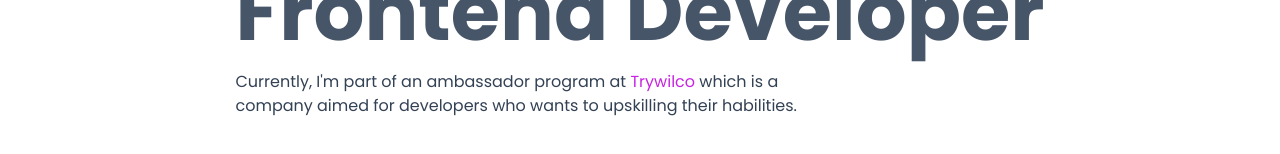
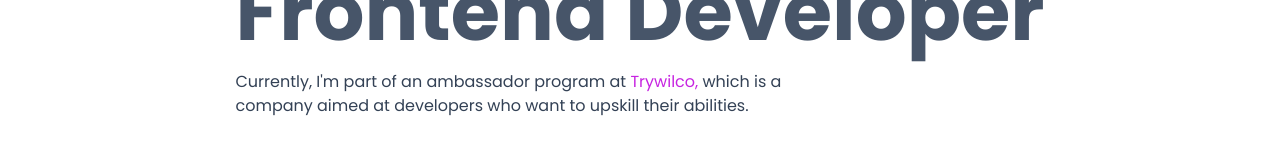
Before and after one commit to tamerlantian/portfolio, a React (Vite) app: page / in a window 1280 px wide. Shown: the part 370-524 px from the top of the page. Built offline with nearby package versions, Linux system fonts and the light colour scheme.

Commit message:
banner text improved

```diff
--- a/src/components/Banner.jsx
+++ b/src/components/Banner.jsx
@@ -27,10 +27,10 @@ const Banner = () => {
               target="_blank"
               className="text-font"
             >
-              Trywilco
+              Trywilco,
             </a>{" "}
-            which is a company aimed for developers who wants to upskilling
-            their habilities.
+            which is a company aimed at developers who want to upskill their
+            abilities.
           </p>
         </div>
         <a
```
